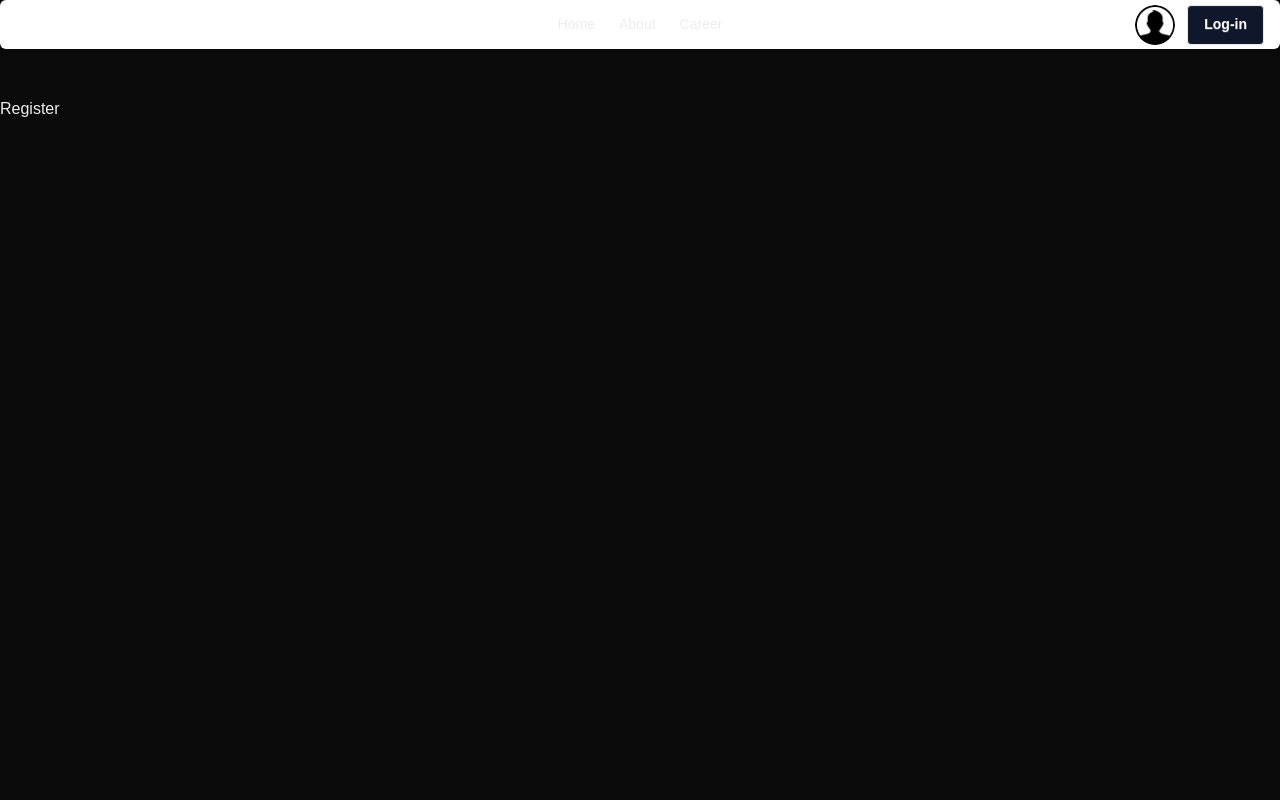
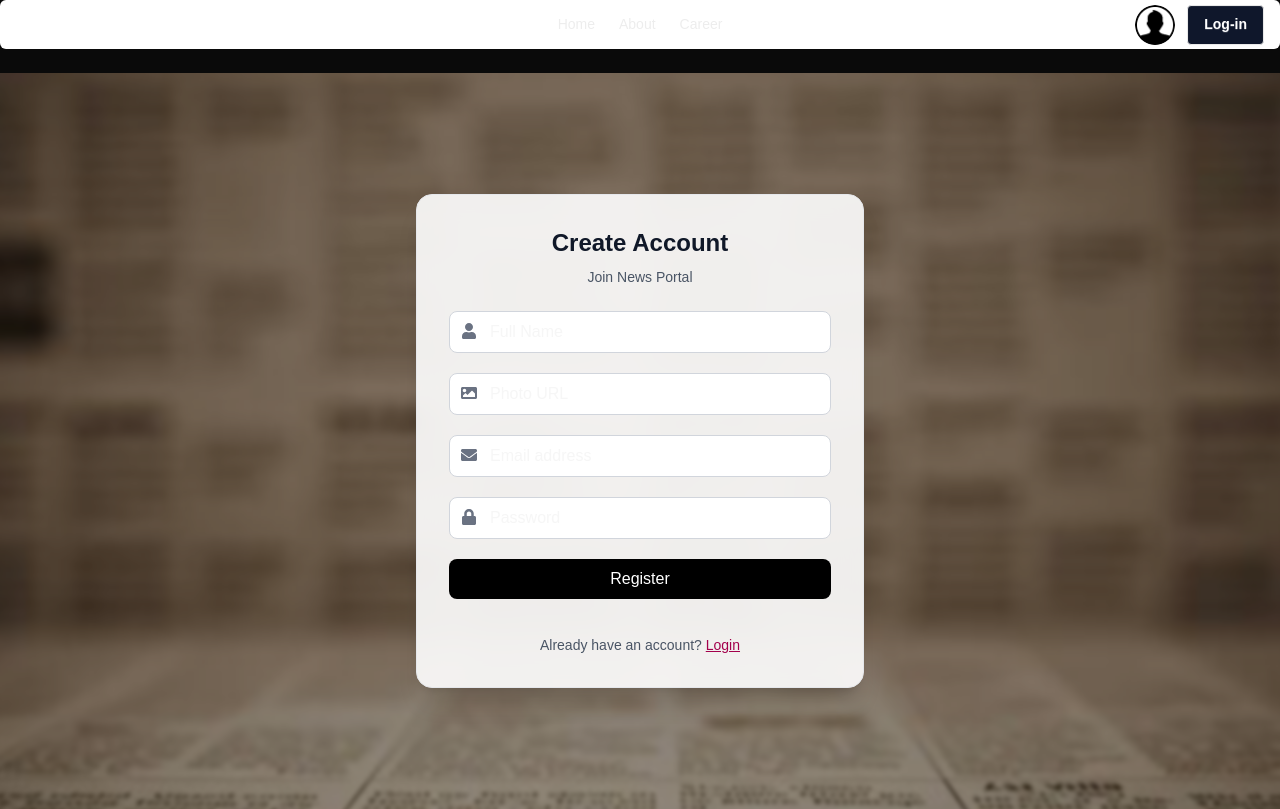
Before and after one commit to joygoswaminiloy2023-droid/Dragon_News, a Next.js app: page /Register in a window 1280 px wide. Built offline with nearby package versions, Linux system fonts and the light colour scheme.

Commit message:
Auth page Ui Done

```diff
--- a/package.json
+++ b/package.json
@@ -9,11 +9,15 @@
     "lint": "eslint"
   },
   "dependencies": {
+    "@better-auth/mongo-adapter": "^1.6.9",
+    "better-auth": "^1.6.9",
     "date-fns": "^4.1.0",
+    "mongodb": "^7.2.0",
     "next": "16.2.4",
     "react": "19.2.4",
     "react-dom": "19.2.4",
     "react-fast-marquee": "^1.6.5",
+    "react-hook-form": "^7.74.0",
     "react-icon": "^1.0.0",
     "react-icons": "^5.6.0"
   },
--- a/src/Components/Home/LeftSec.jsx
+++ b/src/Components/Home/LeftSec.jsx
@@ -11,7 +11,7 @@ const LeftSec = ({ cd, activeid }) => {
       <li
         className={`list-none py-2 px-3 transition hover:bg-gray-200 border-l-4 ${
           isActive
-            ? 'border-pink-500 bg-gray-100 font-semibold'
+            ? 'border-pink-800 bg-gray-100 font-semibold'
             : 'border-transparent opacity-70'
         }`}
       >
--- a/src/Components/header/Heading.jsx
+++ b/src/Components/header/Heading.jsx
@@ -23,8 +23,8 @@ const Heading = () => {
         {format(new Date, "EEEE,MMMM dd,yyyy")}
 
         </div>
-<div className="mt-5 flex items-center bg-gray-300 p-2 rounded-md">
-    <span className="btn btn-secondary"> Breaking News</span>
+<div className="mt-5 flex items-center bg-gray-100 p-2 rounded-md">
+    <span className="btn bg-pink-800 text-white"> Breaking News</span>
      <BreakingNews /></div>
 
     </div>
--- a/src/Components/navbar/Nav.jsx
+++ b/src/Components/navbar/Nav.jsx
@@ -9,15 +9,15 @@ const Nav = () => {
     const path=usePathname();
   const navlink = (
     <>
-      <li><Link href="/" className={`${path==="/"?"border-b-2 border-pink-500":""}`}>Home</Link></li>
-      <li><Link href="About" className={`${path==="About"?"border-b-2 border-pink-500":""}`}>About</Link></li>
-      <li><Link href="career" className={`${path==="Career"?"border-b-2 border-pink-500":""}`}>Career</Link></li>
+      <li><Link href="/" className={`${path==="/"?"border-b-2 border-pink-800":""}`}>Home</Link></li>
+      <li><Link href="About" className={`${path==="/About"?"border-b-2 border-pink-800":""}`}>About</Link></li>
+      <li><Link href="career" className={`${path==="/Career"?"border-b-2 border-pink-800":""}`}>Career</Link></li>
     </>
   );
 
 
   return (
- <div className="max-w-7xl m-auto bg-white mb-6 lg:mb-12 rounded-md px-4 flex items-center justify-between">
+ <div className="container m-auto bg-white mb-3 lg:mb-6 rounded-md px-4 flex items-center justify-between ">
 
 
   <div className="w-0 md:w-1/3"></div>
@@ -39,9 +39,9 @@ const Nav = () => {
       className="rounded-full"
     />
 
-    <button className="btn bg-slate-900 text-white hover:bg-pink-500">
+    <Link href="Login" className="btn bg-slate-900 text-white hover:bg-pink-800">
       Log-in
-    </button>
+    </Link>
   </div>
 
 </div>
--- a/src/app/(auth)/Login/page.jsx
+++ b/src/app/(auth)/Login/page.jsx
@@ -1,11 +1,116 @@
+"use client"
 import React from 'react';
+import { FaEnvelope, FaLock, FaUserCircle } from 'react-icons/fa';
+import newsBg from "@/assets/bg.jpg"; // adjust path if needed
+import { useForm } from 'react-hook-form';
+import Link from 'next/link';
 
 const Login = () => {
-    return (
-        <div>
-           Login
-        </div>
-    );
+
+const loginhandler=(data)=>{
+console.log(data.email);
+console.log(data.password);
+}
+
+  const {
+    register,
+    handleSubmit,
+    watch,
+    formState: { errors },
+  } = useForm()
+  return (
+
+
+
+<div className="relative min-h-[92vh] flex items-center justify-center overflow-hidden">
+
+  {/* Background Image */}
+<div
+  className="absolute inset-0 bg-cover bg-center blur-[2px] scale-110"
+  style={{
+    backgroundImage: `url(${newsBg.src})`,
+  }}
+></div>
+
+  {/* Dark Overlay */}
+  <div className="absolute inset-0 bg-black/40"></div>
+
+  {/* Login Card */}
+  <div className="relative z-10 w-full max-w-md bg-white/90 backdrop-blur-md border border-gray-200 shadow-xl rounded-2xl p-8">
+
+    <h1 className="text-2xl font-bold text-center text-gray-900 mb-2">
+      Login to News Portal
+    </h1>
+    <p className="text-center text-sm text-gray-600 mb-6">
+      Stay updated with latest headlines
+    </p>
+
+    <form className="space-y-5" onSubmit={handleSubmit(loginhandler)}>
+
+      {/* Email */}
+      <div className="relative">
+        <FaEnvelope className="absolute left-3 top-3 text-gray-500" />
+        <input
+          type="email"
+          placeholder="Email address"
+          className="w-full pl-10 pr-4 py-2 rounded-lg bg-white border border-gray-300 focus:outline-none focus:ring-2 focus:ring-pink-800"
+           {...register("email", { required: "Cannot Be Empty" })}
+        />
+         {errors.email && <span className='text-red-500'>This field is required</span>}
+      </div>
+
+      {/* Password */}
+      <div className="relative">
+        <FaLock className="absolute left-3 top-3 text-gray-500" />
+       <input
+  type="password"
+  placeholder="Password"
+  className="w-full pl-10 pr-4 py-2 rounded-lg bg-white border border-gray-300 focus:outline-none focus:ring-2 focus:ring-pink-800"
+  {...register("password", {
+    required: "Password cannot be empty",
+
+    minLength: {
+      value: 8,
+      message: "Password must be at least 8 characters",
+    },
+
+    pattern: {
+      value: /^(?=.*[A-Z])(?=.*\d)(?=.*[!@#$%^&*])[A-Za-z\d!@#$%^&*]{8,}$/,
+      message:
+        "Must include uppercase, number, and special character",
+    },
+  })}
+/>
+        {errors.password && (
+  <span className="text-red-500 text-sm">
+    {errors.password.message}
+  </span>
+)}
+      </div>
+
+      {/* Options */}
+      <div className="flex justify-between items-center text-sm text-gray-700">
+        <label className="flex items-center gap-2">
+          <input type="checkbox" className="checkbox checkbox-sm" />
+          Remember me
+        </label>
+        <a href="#" className="hover:underline">Forgot?</a>
+      </div>
+
+      {/* Button */}
+      <button className="w-full bg-black text-white py-2 rounded-lg hover:bg-pink-800 transition">
+        Login
+      </button>
+
+      {/* Footer */}
+      <p className="text-center text-sm text-gray-600 mt-4">
+        Don’t have an account? <Link href="Register" className="underline cursor-pointer text-pink-800">Sign up</Link>
+      </p>
+
+    </form>
+  </div>
+</div>
+  );
 };
 
 export default Login;
--- a/src/app/(auth)/Register/page.jsx
+++ b/src/app/(auth)/Register/page.jsx
@@ -1,11 +1,135 @@
-import React from 'react';
+"use client";
 
-const RegisterPage = () => {
-    return (
-        <div>
+import React from "react";
+import { FaEnvelope, FaLock, FaUser, FaImage } from "react-icons/fa";
+import newsBg from "@/assets/bg.jpg";
+import { useForm } from "react-hook-form";
+import Link from "next/link";
+
+const Register = () => {
+  const {
+    register,
+    handleSubmit,
+    formState: { errors },
+  } = useForm();
+
+  const registerHandler = (data) => {
+    console.log("Name:", data.name);
+    console.log("Photo URL:", data.photo);
+    console.log("Email:", data.email);
+    console.log("Password:", data.password);
+  };
+
+  return (
+    <div className="relative min-h-[92vh] flex items-center justify-center overflow-hidden">
+
+      {/* Background */}
+      <div
+        className="absolute inset-0 bg-cover bg-center blur-[2px] scale-110"
+        style={{ backgroundImage: `url(${newsBg.src})` }}
+      ></div>
+
+      {/* Overlay */}
+      <div className="absolute inset-0 bg-black/40"></div>
+
+      {/* Card */}
+      <div className="relative z-10 w-full max-w-md bg-white/90 backdrop-blur-md border border-gray-200 shadow-xl rounded-2xl p-8">
+
+        <h1 className="text-2xl font-bold text-center text-gray-900 mb-2">
+          Create Account
+        </h1>
+        <p className="text-center text-sm text-gray-600 mb-6">
+          Join News Portal
+        </p>
+
+        <form className="space-y-5" onSubmit={handleSubmit(registerHandler)}>
+
+          {/* Name */}
+          <div className="relative">
+            <FaUser className="absolute left-3 top-3 text-gray-500" />
+            <input
+              type="text"
+              placeholder="Full Name"
+              className="w-full pl-10 pr-4 py-2 rounded-lg bg-white border border-gray-300 focus:outline-none focus:ring-2 focus:ring-pink-800"
+              {...register("name", { required: "Name is required" })}
+            />
+            {errors.name && (
+              <span className="text-red-500 text-sm">{errors.name.message}</span>
+            )}
+          </div>
+
+          {/* Photo URL */}
+          <div className="relative">
+            <FaImage className="absolute left-3 top-3 text-gray-500" />
+            <input
+              type="text"
+              placeholder="Photo URL"
+              className="w-full pl-10 pr-4 py-2 rounded-lg bg-white border border-gray-300 focus:outline-none focus:ring-2 focus:ring-pink-800"
+              {...register("photo", { required: "Photo URL is required" })}
+            />
+            {errors.photo && (
+              <span className="text-red-500 text-sm">{errors.photo.message}</span>
+            )}
+          </div>
+
+          {/* Email */}
+          <div className="relative">
+            <FaEnvelope className="absolute left-3 top-3 text-gray-500" />
+            <input
+              type="email"
+              placeholder="Email address"
+              className="w-full pl-10 pr-4 py-2 rounded-lg bg-white border border-gray-300 focus:outline-none focus:ring-2 focus:ring-pink-800"
+              {...register("email", { required: "Email is required" })}
+            />
+            {errors.email && (
+              <span className="text-red-500 text-sm">{errors.email.message}</span>
+            )}
+          </div>
+
+          {/* Password */}
+          <div className="relative">
+            <FaLock className="absolute left-3 top-3 text-gray-500" />
+            <input
+              type="password"
+              placeholder="Password"
+              className="w-full pl-10 pr-4 py-2 rounded-lg bg-white border border-gray-300 focus:outline-none focus:ring-2 focus:ring-pink-800"
+              {...register("password", {
+                required: "Password cannot be empty",
+                minLength: {
+                  value: 8,
+                  message: "Must be at least 8 characters",
+                },
+                pattern: {
+                  value: /^(?=.*[A-Z])(?=.*\d)(?=.*[!@#$%^&*]).{8,}$/,
+                  message:
+                    "Must include uppercase, number, and special character",
+                },
+              })}
+            />
+            {errors.password && (
+              <span className="text-red-500 text-sm">
+                {errors.password.message}
+              </span>
+            )}
+          </div>
+
+          {/* Button */}
+          <button className="w-full bg-black text-white py-2 rounded-lg hover:bg-pink-800 transition">
             Register
-        </div>
-    );
+          </button>
+
+          {/* Footer */}
+          <p className="text-center text-sm text-gray-600 mt-4">
+            Already have an account?{" "}
+            <Link href="Login" className="underline text-pink-800">
+              Login
+            </Link>
+          </p>
+
+        </form>
+      </div>
+    </div>
+  );
 };
 
-export default RegisterPage;
+export default Register;
--- /dev/null
+++ b/src/app/auth.js
@@ -0,0 +1,13 @@
+import { betterAuth } from "better-auth";
+import { MongoClient } from "mongodb";
+import { mongodbAdapter } from "better-auth/adapters/mongodb";
+
+const client = new MongoClient(process.env.MONGO_URI);
+const db = client.db();
+
+export const auth = betterAuth({
+  database: mongodbAdapter(db, {
+    // Optional: if you don't provide a client, database transactions won't be enabled.
+    client
+  }),
+});
```
Also changed, not shown: src/assets/bg.jpg (added), 1 other file (tests, documents, lock files or other folders).
